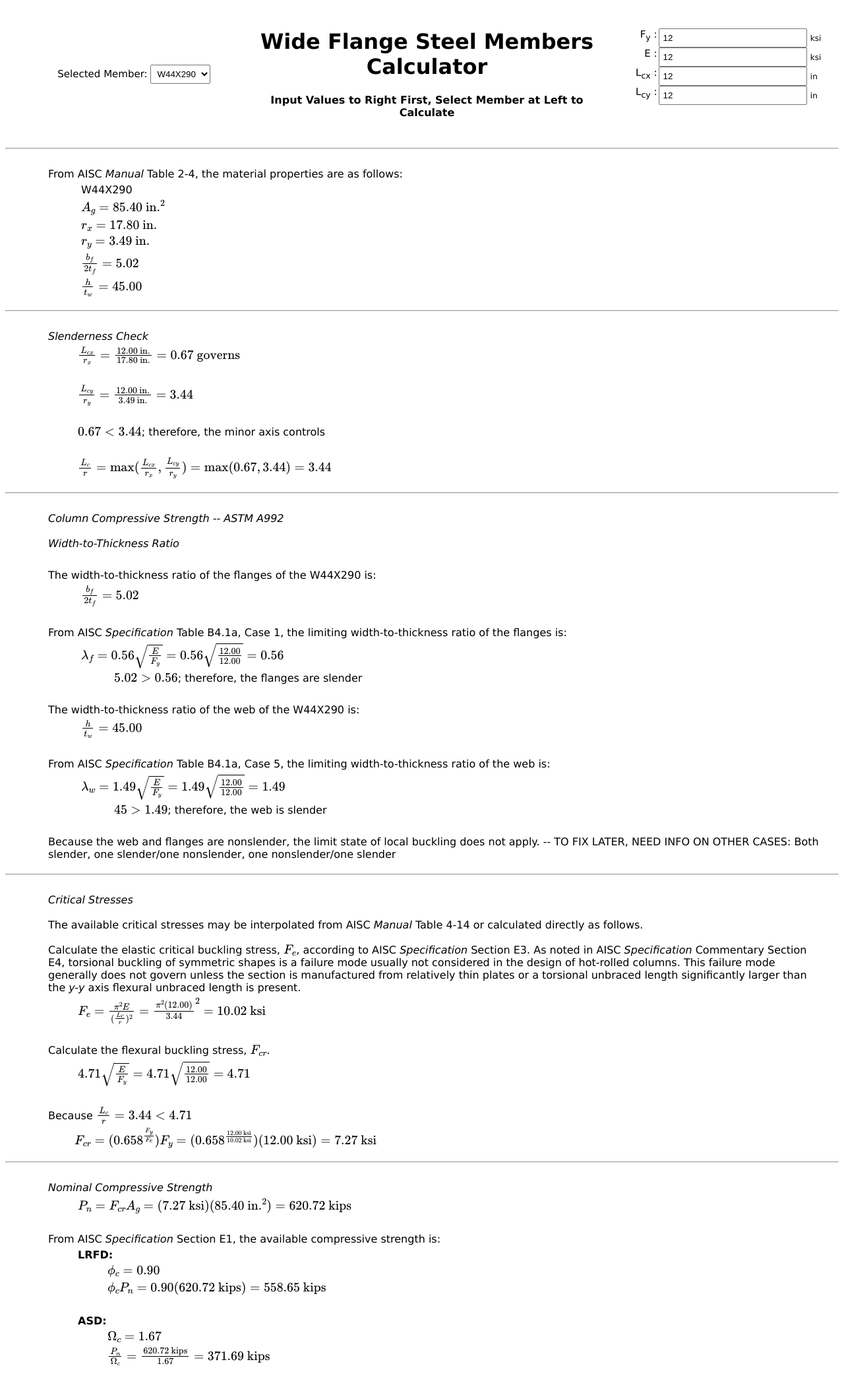
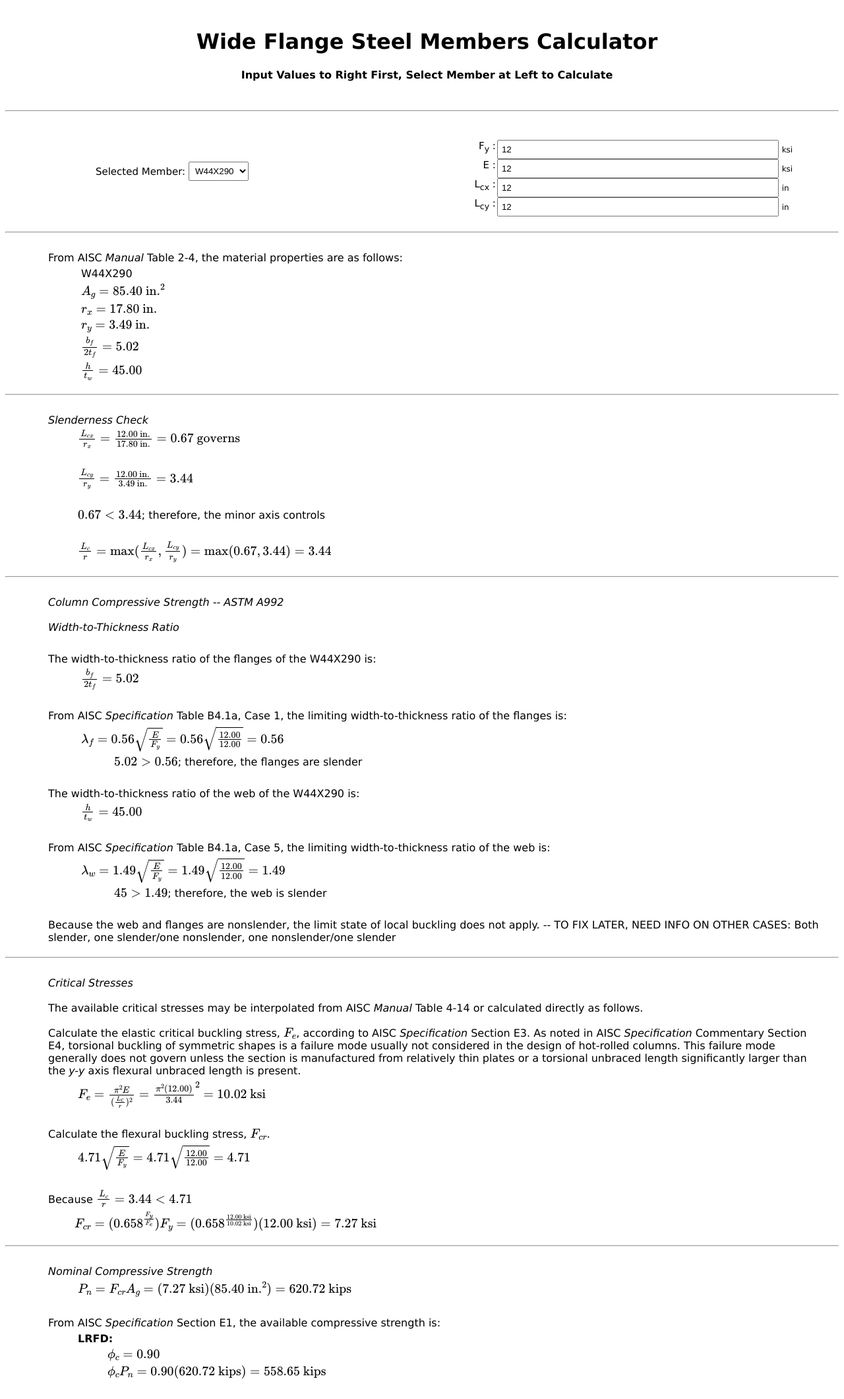
Before and after one commit to denavit/dynamic_examples, a Flask app: page / in a window 1280 px wide. Shown: the top 2120 px of the page at 66% size. Before the commit the page ends 2069 px from the top, so only its background shows below. Run offline with Flask 3, Linux system fonts and the light colour scheme.

Commit message:
Reformatting html

```diff
--- a/website/static/responsive_design.css
+++ b/website/static/responsive_design.css
@@ -98,6 +98,14 @@ input {
   width: 45%;
 }
 
+.col-1 {
+  width: 25%;
+}
+
+.col-3 {
+  width: 50%;
+}
+
 /* Indent Width */
 
 ul {
--- a/website/templates/responsive_base.html
+++ b/website/templates/responsive_base.html
@@ -44,7 +44,16 @@
   <body>
     <form action="/" method="POST">
       <div class="section">
-        <div class="col-2 alignment">
+        <div class="header1 col-5">
+          <h1>Wide Flange Steel Members Calculator</h1>
+          <h4>
+            Input Values to Right First, Select Member at Left to Calculate
+          </h4>
+        </div>
+      </div>
+      <hr />
+      <div class="section">
+        <div class="col-3 alignment">
           <label
             class="member_select_label"
             for="member_dropdown"
@@ -87,13 +96,7 @@
             ].selected = true;
           }
         </script>
-        <div class="header1 col-9">
-          <h1>Wide Flange Steel Members Calculator</h1>
-          <h4>
-            Input Values to Right First, Select Member at Left to Calculate
-          </h4>
-        </div>
-        <div class="col-2">
+        <div class="col-3">
           <label class="member member_space">{{member}}</label> <br />
           <label class="user_input-label" for="Fy">F<sub>y</sub> : </label>
           <input
```
